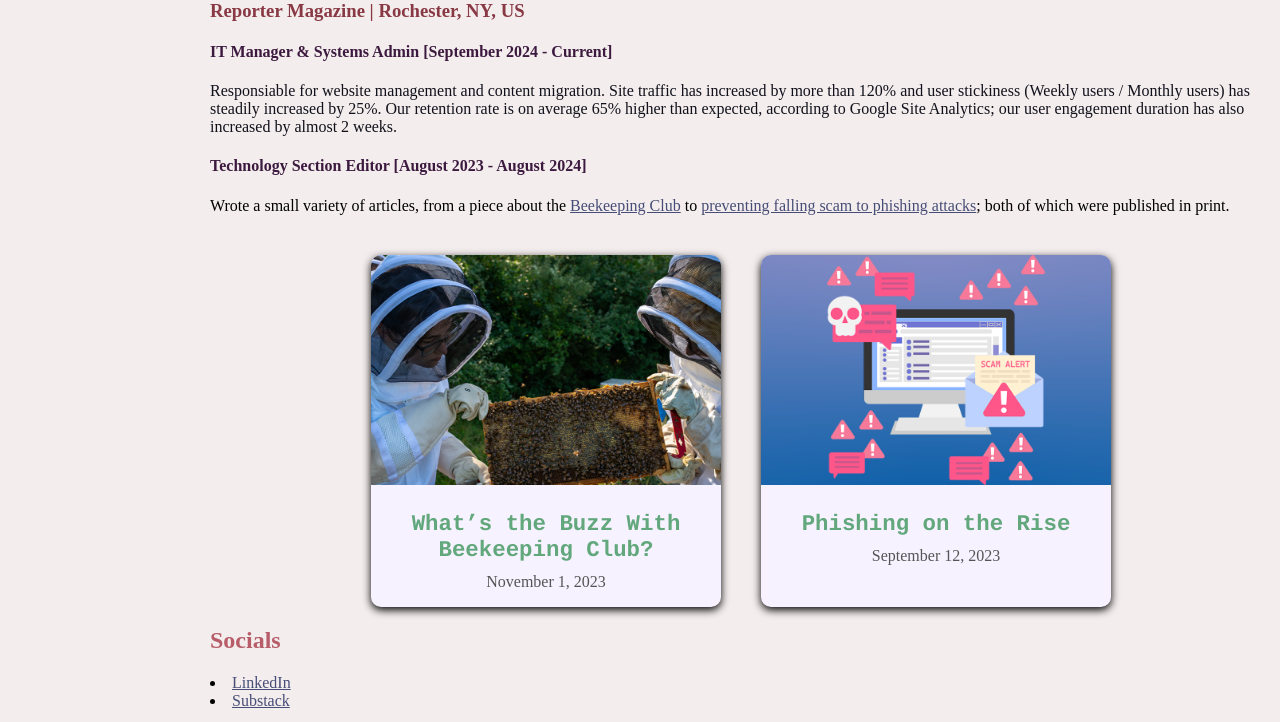
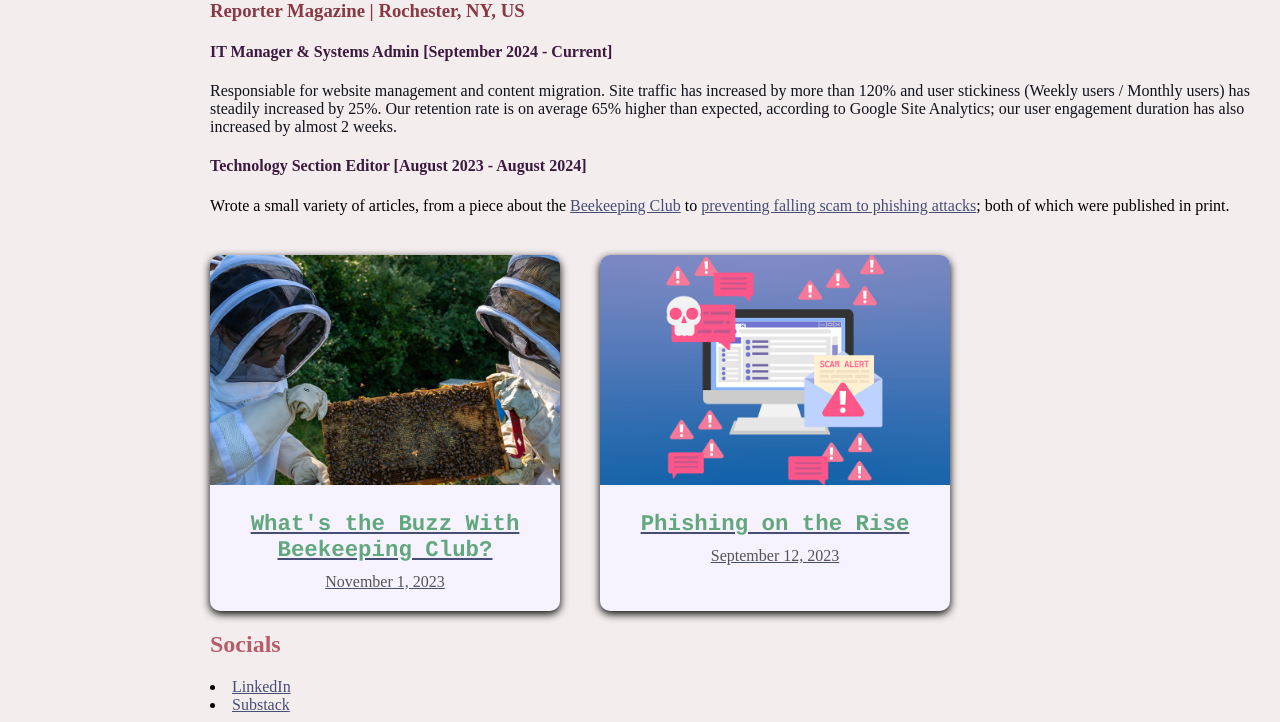
Before and after one commit to possumgod/possumgod.github.io, a PHP site: page /content.html in a window 1280 px wide. Shown: the part 2366-3088 px from the top of the page. Run offline with PHP 8.4, Linux system fonts and the light colour scheme.

Commit message:
article card changes #girlboss

```diff
--- a/content.html
+++ b/content.html
@@ -140,25 +140,25 @@
         </p>
 
         <div class="articles">
+            <a href="https://reporter.rit.edu/6579/october-2023/whats-the-buzz-with-beekeeping-club">
             <div class="article-card">
-                <a href="https://reporter.rit.edu/6579/october-2023/whats-the-buzz-with-beekeeping-club">
                 <img src="images/bees.png" alt="Beekeeping">
-                </a>
                 <div class="article-info">
-                <h5>What’s the Buzz With Beekeeping Club?</h5>
+                <h5>What's the Buzz With Beekeeping Club?</h5>
                 <p class="date">November 1, 2023</p>
                 </div>
             </div>
+            </a>
 
+            <a href="https://reporter.rit.edu/6581/tech/phishing-on-the-rise">
             <div class="article-card">
-                <a href="https://reporter.rit.edu/6581/tech/phishing-on-the-rise">
                 <img src="images/phishing.png" alt="Phishing">
-                </a>
                 <div class="article-info">
                 <h5>Phishing on the Rise</h5>
                 <p class="date">September 12, 2023</p>
                 </div>
             </div>
+            </a>
         </div>
 
         <h2>Socials</h2>
--- a/style.css
+++ b/style.css
@@ -144,7 +144,8 @@ td {
     display: flex;
     gap: 40px;
     flex-wrap: wrap;
-    justify-content: center;
+    justify-content: left;
+    left: 200px;
     margin-top: 40px;
 }
 
@@ -164,6 +165,7 @@ td {
 
 .article-info {
     text-align: center;
+    height: 100px;
 }
 
 .article-info h5 {
@@ -171,9 +173,11 @@ td {
     font-size: 1.4rem;
     margin-bottom: 10px;
     font-weight: 700;
+    text-decoration: none;
 }
 
 .date {
     color: #555;
     margin-top: 4px;
+    text-decoration: none;
 }
```
